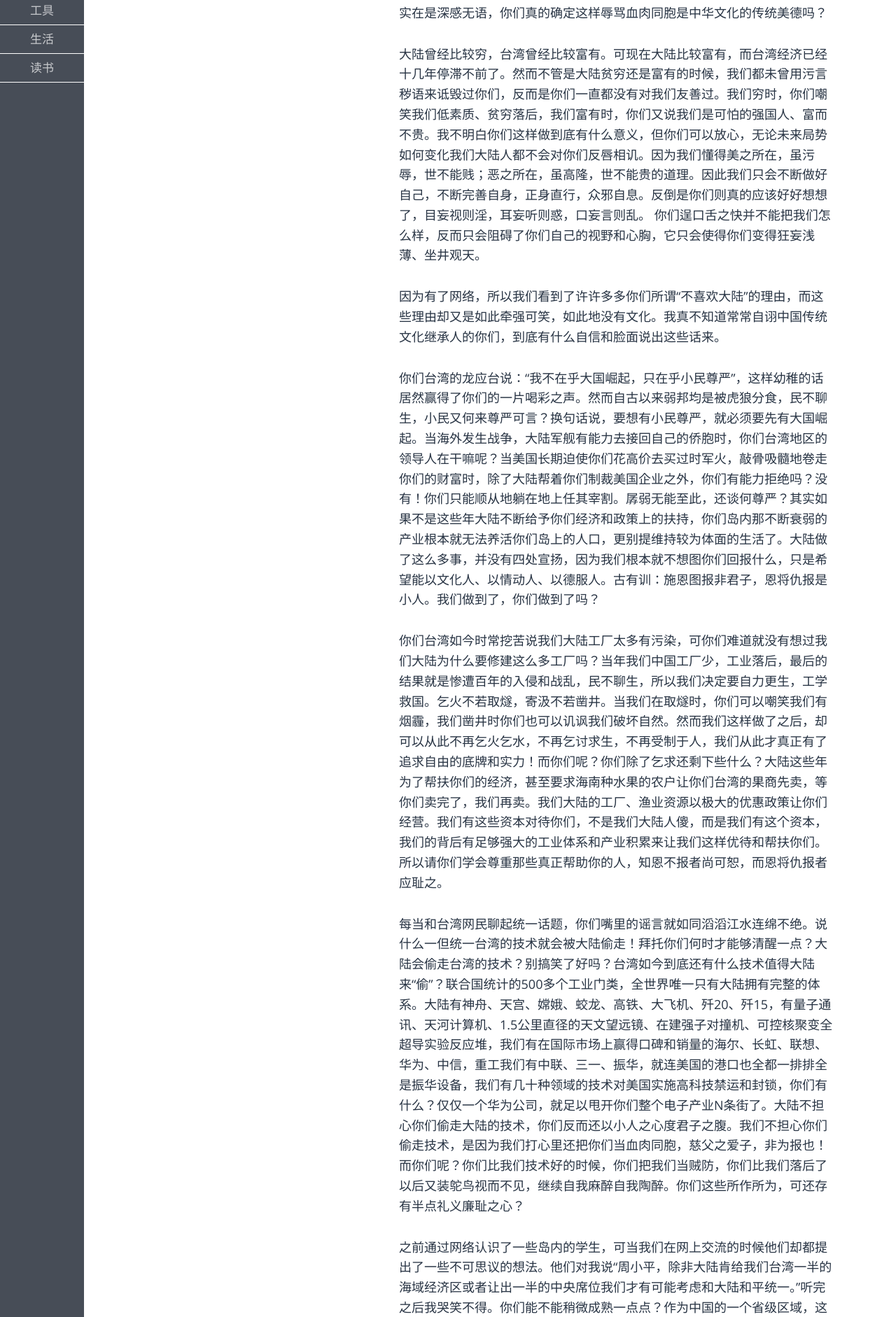
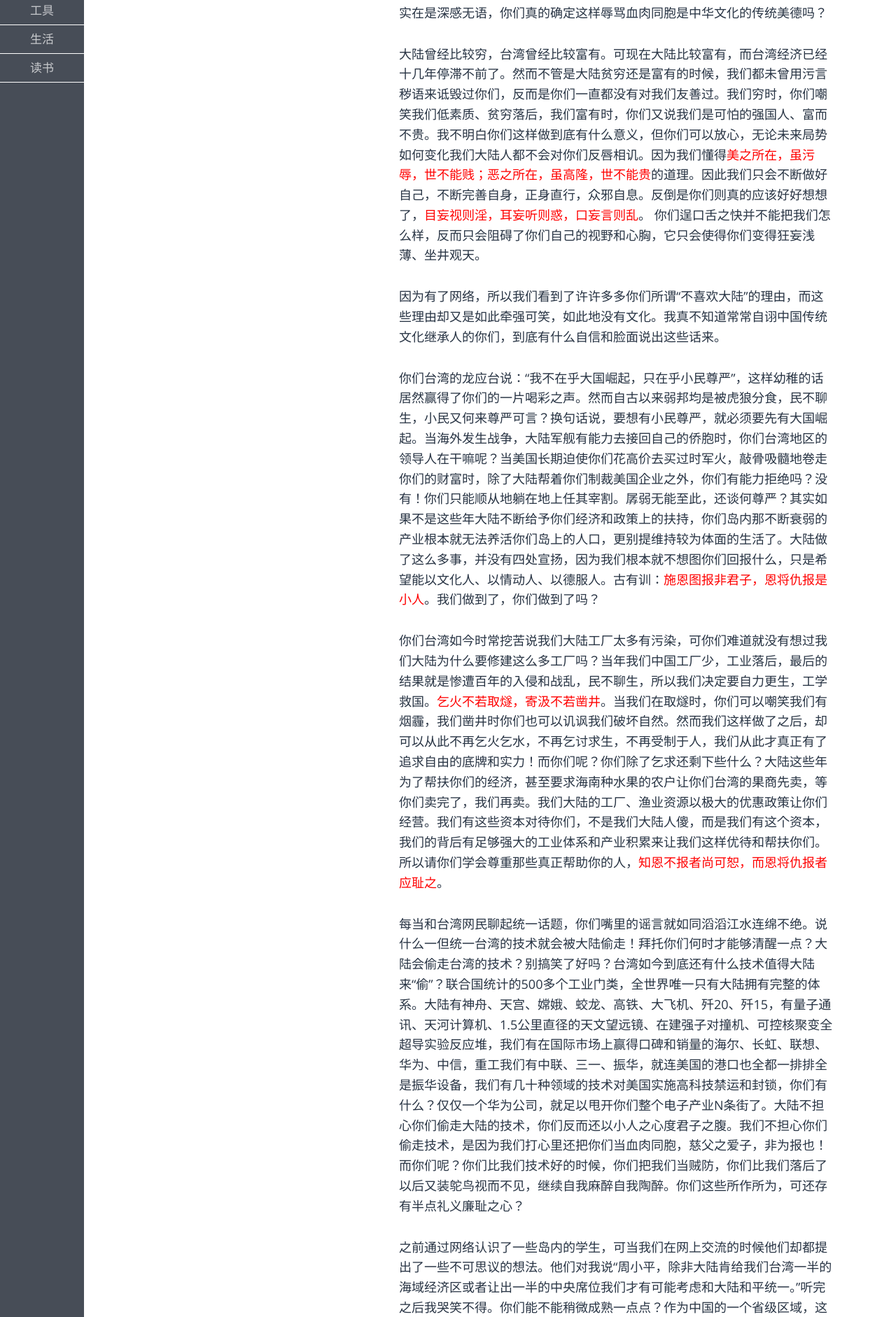
Before and after one commit to fzuo/baimafujinji, a Jekyll site: the page built from _posts/poem/2016-01-18-taiwan-zhou-letter.md, in a window 1280 px wide. Shown: the part 723-2605 px from the top of the page at 70% size. Built offline with Jekyll 4.4.1, drawn with Linux system fonts in a browser that asks for light colours; some web fonts are replaced; our own code applies the rules of GitHub Pages for plain Markdown files; some of the changed text lies outside the part shown.

Commit message:
Update 2016-01-18-taiwan-zhou-letter.md

```diff
--- a/_posts/poem/2016-01-18-taiwan-zhou-letter.md
+++ b/_posts/poem/2016-01-18-taiwan-zhou-letter.md
@@ -8,37 +8,38 @@ keywords: 台湾
 description: 周小平写给台湾的一封信
 ---
 
+
 与李议长和权会长交流甚欢，我们双方还约定了回访，计划展开更多交流活动。回国后我便有打算与台湾地区同胞展开一些类似的交流，但随后就有台湾的朋友告诉我说：“最好暂时不要到台湾来，”“如果你周小平来台湾立委的话，估计会有人组织绿营去包围大楼。”闻此言，再联想到此前国台办主任到台被泼油漆一事，我内心不禁哀伤，为何我们本是手足同胞，如今往来互信竟不如外人。事情怎么会变成这样？
 
 我不知道台湾的教材如何教育你们的，但大陆的教材从很早的时候就开始教育我们说：海的那一边是台湾同胞，我们血浓于水、骨肉相连，宝岛台湾风景优美，人杰地灵……所以我们对你们总是充满着友好的期待和幻想。直到有一天，当我们可以从校园网络登陆推特和FB之后，才惊讶地发现，你们居然称呼我们为：“蝗虫、垃圾、败类、强国暴民、低素质群体、地沟油一族、吃不起茶叶蛋、上厕所不关门等等等等…”在这样的一片污言诋毁声之中，你们居然还有脸说大陆人没文化没教养，而只有台湾才继承了中国优秀传统文化？对此，我实在是深感无语，你们真的确定这样辱骂血肉同胞是中华文化的传统美德吗？
 
-大陆曾经比较穷，台湾曾经比较富有。可现在大陆比较富有，而台湾经济已经十几年停滞不前了。然而不管是大陆贫穷还是富有的时候，我们都未曾用污言秽语来诋毁过你们，反而是你们一直都没有对我们友善过。我们穷时，你们嘲笑我们低素质、贫穷落后，我们富有时，你们又说我们是可怕的强国人、富而不贵。我不明白你们这样做到底有什么意义，但你们可以放心，无论未来局势如何变化我们大陆人都不会对你们反唇相讥。因为我们懂得美之所在，虽污辱，世不能贱；恶之所在，虽高隆，世不能贵的道理。因此我们只会不断做好自己，不断完善自身，正身直行，众邪自息。反倒是你们则真的应该好好想想了，目妄视则淫，耳妄听则惑，口妄言则乱。 你们逞口舌之快并不能把我们怎么样，反而只会阻碍了你们自己的视野和心胸，它只会使得你们变得狂妄浅薄、坐井观天。
+大陆曾经比较穷，台湾曾经比较富有。可现在大陆比较富有，而台湾经济已经十几年停滞不前了。然而不管是大陆贫穷还是富有的时候，我们都未曾用污言秽语来诋毁过你们，反而是你们一直都没有对我们友善过。我们穷时，你们嘲笑我们低素质、贫穷落后，我们富有时，你们又说我们是可怕的强国人、富而不贵。我不明白你们这样做到底有什么意义，但你们可以放心，无论未来局势如何变化我们大陆人都不会对你们反唇相讥。因为我们懂得<span style="color:red">美之所在，虽污辱，世不能贱；恶之所在，虽高隆，世不能贵</span>的道理。因此我们只会不断做好自己，不断完善自身，正身直行，众邪自息。反倒是你们则真的应该好好想想了，<span style="color:red">目妄视则淫，耳妄听则惑，口妄言则乱</span>。 你们逞口舌之快并不能把我们怎么样，反而只会阻碍了你们自己的视野和心胸，它只会使得你们变得狂妄浅薄、坐井观天。
 
 因为有了网络，所以我们看到了许许多多你们所谓“不喜欢大陆”的理由，而这些理由却又是如此牵强可笑，如此地没有文化。我真不知道常常自诩中国传统文化继承人的你们，到底有什么自信和脸面说出这些话来。
 
-你们台湾的龙应台说：“我不在乎大国崛起，只在乎小民尊严”，这样幼稚的话居然赢得了你们的一片喝彩之声。然而自古以来弱邦均是被虎狼分食，民不聊生，小民又何来尊严可言？换句话说，要想有小民尊严，就必须要先有大国崛起。当海外发生战争，大陆军舰有能力去接回自己的侨胞时，你们台湾地区的领导人在干嘛呢？当美国长期迫使你们花高价去买过时军火，敲骨吸髓地卷走你们的财富时，除了大陆帮着你们制裁美国企业之外，你们有能力拒绝吗？没有！你们只能顺从地躺在地上任其宰割。孱弱无能至此，还谈何尊严？其实如果不是这些年大陆不断给予你们经济和政策上的扶持，你们岛内那不断衰弱的产业根本就无法养活你们岛上的人口，更别提维持较为体面的生活了。大陆做了这么多事，并没有四处宣扬，因为我们根本就不想图你们回报什么，只是希望能以文化人、以情动人、以德服人。古有训：施恩图报非君子，恩将仇报是小人。我们做到了，你们做到了吗？
+你们台湾的龙应台说：“我不在乎大国崛起，只在乎小民尊严”，这样幼稚的话居然赢得了你们的一片喝彩之声。然而自古以来弱邦均是被虎狼分食，民不聊生，小民又何来尊严可言？换句话说，要想有小民尊严，就必须要先有大国崛起。当海外发生战争，大陆军舰有能力去接回自己的侨胞时，你们台湾地区的领导人在干嘛呢？当美国长期迫使你们花高价去买过时军火，敲骨吸髓地卷走你们的财富时，除了大陆帮着你们制裁美国企业之外，你们有能力拒绝吗？没有！你们只能顺从地躺在地上任其宰割。孱弱无能至此，还谈何尊严？其实如果不是这些年大陆不断给予你们经济和政策上的扶持，你们岛内那不断衰弱的产业根本就无法养活你们岛上的人口，更别提维持较为体面的生活了。大陆做了这么多事，并没有四处宣扬，因为我们根本就不想图你们回报什么，只是希望能以文化人、以情动人、以德服人。古有训：<span style="color:red">施恩图报非君子，恩将仇报是小人</span>。我们做到了，你们做到了吗？
 
-你们台湾如今时常挖苦说我们大陆工厂太多有污染，可你们难道就没有想过我们大陆为什么要修建这么多工厂吗？当年我们中国工厂少，工业落后，最后的结果就是惨遭百年的入侵和战乱，民不聊生，所以我们决定要自力更生，工学救国。乞火不若取燧，寄汲不若凿井。当我们在取燧时，你们可以嘲笑我们有烟霾，我们凿井时你们也可以讥讽我们破坏自然。然而我们这样做了之后，却可以从此不再乞火乞水，不再乞讨求生，不再受制于人，我们从此才真正有了追求自由的底牌和实力！而你们呢？你们除了乞求还剩下些什么？大陆这些年为了帮扶你们的经济，甚至要求海南种水果的农户让你们台湾的果商先卖，等你们卖完了，我们再卖。我们大陆的工厂、渔业资源以极大的优惠政策让你们经营。我们有这些资本对待你们，不是我们大陆人傻，而是我们有这个资本，我们的背后有足够强大的工业体系和产业积累来让我们这样优待和帮扶你们。所以请你们学会尊重那些真正帮助你的人，知恩不报者尚可恕，而恩将仇报者应耻之。
+你们台湾如今时常挖苦说我们大陆工厂太多有污染，可你们难道就没有想过我们大陆为什么要修建这么多工厂吗？当年我们中国工厂少，工业落后，最后的结果就是惨遭百年的入侵和战乱，民不聊生，所以我们决定要自力更生，工学救国。<span style="color:red">乞火不若取燧，寄汲不若凿井</span>。当我们在取燧时，你们可以嘲笑我们有烟霾，我们凿井时你们也可以讥讽我们破坏自然。然而我们这样做了之后，却可以从此不再乞火乞水，不再乞讨求生，不再受制于人，我们从此才真正有了追求自由的底牌和实力！而你们呢？你们除了乞求还剩下些什么？大陆这些年为了帮扶你们的经济，甚至要求海南种水果的农户让你们台湾的果商先卖，等你们卖完了，我们再卖。我们大陆的工厂、渔业资源以极大的优惠政策让你们经营。我们有这些资本对待你们，不是我们大陆人傻，而是我们有这个资本，我们的背后有足够强大的工业体系和产业积累来让我们这样优待和帮扶你们。所以请你们学会尊重那些真正帮助你的人，<span style="color:red">知恩不报者尚可恕，而恩将仇报者应耻之</span>。
 
 每当和台湾网民聊起统一话题，你们嘴里的谣言就如同滔滔江水连绵不绝。说什么一但统一台湾的技术就会被大陆偷走！拜托你们何时才能够清醒一点？大陆会偷走台湾的技术？别搞笑了好吗？台湾如今到底还有什么技术值得大陆来“偷”？联合国统计的500多个工业门类，全世界唯一只有大陆拥有完整的体系。大陆有神舟、天宫、嫦娥、蛟龙、高铁、大飞机、歼20、歼15，有量子通讯、天河计算机、1.5公里直径的天文望远镜、在建强子对撞机、可控核聚变全超导实验反应堆，我们有在国际市场上赢得口碑和销量的海尔、长虹、联想、华为、中信，重工我们有中联、三一、振华，就连美国的港口也全都一排排全是振华设备，我们有几十种领域的技术对美国实施高科技禁运和封锁，你们有什么？仅仅一个华为公司，就足以甩开你们整个电子产业N条街了。大陆不担心你们偷走大陆的技术，你们反而还以小人之心度君子之腹。我们不担心你们偷走技术，是因为我们打心里还把你们当血肉同胞，慈父之爱子，非为报也！而你们呢？你们比我们技术好的时候，你们把我们当贼防，你们比我们落后了以后又装鸵鸟视而不见，继续自我麻醉自我陶醉。你们这些所作所为，可还存有半点礼义廉耻之心？
 
-之前通过网络认识了一些岛内的学生，可当我们在网上交流的时候他们却都提出了一些不可思议的想法。他们对我说“周小平，除非大陆肯给我们台湾一半的海域经济区或者让出一半的中央席位我们才有可能考虑和大陆和平统一。”听完之后我哭笑不得。你们能不能稍微成熟一点点？作为中国的一个省级区域，这些年来中国其它哪个省的发展不如你们快？你们的综合实力又能比得过哪个省？连京津冀、江沪浙、两湖两广都不敢说自己要占中国一半的海域经济区或者一半的中央席位，你们又凭什么呢？荣耀和付出往往是对等的，权力和实力也往往是相匹配的。待西施毛嫱而为配，则终身不家矣。你们到现在都搞不清楚现实情况，还来谈什么条件呢？
+之前通过网络认识了一些岛内的学生，可当我们在网上交流的时候他们却都提出了一些不可思议的想法。他们对我说“周小平，除非大陆肯给我们台湾一半的海域经济区或者让出一半的中央席位我们才有可能考虑和大陆和平统一。”听完之后我哭笑不得。你们能不能稍微成熟一点点？作为中国的一个省级区域，这些年来中国其它哪个省的发展不如你们快？你们的综合实力又能比得过哪个省？连京津冀、江沪浙、两湖两广都不敢说自己要占中国一半的海域经济区或者一半的中央席位，你们又凭什么呢？荣耀和付出往往是对等的，权力和实力也往往是相匹配的。<span style="color:red">待西施毛嫱而为配，则终身不家矣</span>。你们到现在都搞不清楚现实情况，还来谈什么条件呢？
 
 你们总自夸说台湾的文化、制度都比大陆好，所以应该台湾统一大陆，而不是大陆统一台湾。可是一屋不扫何以扫天下，大陆还是穷得喝不起可乐的时候，你们就已经是亚洲四小龙了。而今呢？自岛内开党禁迄今近二十年了，你们快速从亚洲四小龙跌落为亚洲四小虫，经济一蹶不振，十几年未有寸进，全靠大陆无私支持方才勉强苟延至今。你们把自己小小的一个岛内都治理成今天这个惨状，我们怎敢把十三亿人的身家性命以及更复杂的960万平方公里土地交给你们去治理？也真亏得你们能把这种大言不惭的话说出口。古人云，修身养性齐家治国平天下，你们做到了哪一点？你们何德何能？你们可有半点证据能证明台湾的模式比大陆好？恐怕没有吧。
 
 台湾发生了食品塑化剂事件，大陆对此的报道全是客观的，希望台湾能加强监管，造福百姓。而大陆出现了三聚氰胺事件，你们的媒体却只是百般嘲笑挖苦讽刺，说大陆人都喝毒奶粉喝傻了。为了证明大陆人素质比你们低贱，你们报道说大陆游客的小孩站在桌子上撒尿并配以视频作证，然而后来根据网民查证，站在桌子上撒尿的小孩恰恰是你们台湾人，而站出来劝阻的反而才是大陆游客。你们如此嘴贱，哪还有一点仁义礼智信的影子？为了贬低大陆，柯文哲竟然说大陆人上厕所不关门！还有教授说大陆人吃不起茶叶蛋，吃不起方便面！
 
-或许，我们曾经是有过上厕所不关门的时候，是有过吃不起茶叶蛋和方便面的时候。然而那都是我们中国大陆从废墟中站起来，一穷二白搞建设的时候。古人云宁欺白须公，莫欺少年穷，终须有日龙穿凤，唔信一世裤穿窿。若是你们真的有道德，有教养，那么在面对自己贫穷的同胞时，就应该施以爱心和援手，而不是不断地嘲笑和挖苦。不学问，无正义，以富利为隆，是俗人者也。而我们大陆虽然曾经穷过，但我们一直埋头努力建设自己的国家，几十年来我们成为了这个世界上经济增长最快的国家，老百姓脱离贫困人口数量最多的国家，人均寿命增长最快的国家，没有之一。我们穷则独善其身，富则达济天下。过去贫穷时我们没有穷兵黩武地勒索你们，也没有愤怒地朝你们发泄过什么。现在我们富有了，也不并不计较你们的口舌贱毒，长期默默地给予你们政治和经济上的支持。我们做到了中国传统文化当中最精华的部分，试问你们做到了吗？
+或许，我们曾经是有过上厕所不关门的时候，是有过吃不起茶叶蛋和方便面的时候。然而那都是我们中国大陆从废墟中站起来，一穷二白搞建设的时候。古人云宁欺白须公，莫欺少年穷，终须有日龙穿凤，唔信一世裤穿窿。若是你们真的有道德，有教养，那么在面对自己贫穷的同胞时，就应该施以爱心和援手，而不是不断地嘲笑和挖苦。不学问，无正义，以富利为隆，是俗人者也。而我们大陆虽然曾经穷过，但我们一直埋头努力建设自己的国家，几十年来我们成为了这个世界上经济增长最快的国家，老百姓脱离贫困人口数量最多的国家，人均寿命增长最快的国家，没有之一。我们<span style="color:red">穷则独善其身，富则达济天下</span>。过去贫穷时我们没有穷兵黩武地勒索你们，也没有愤怒地朝你们发泄过什么。现在我们富有了，也不并不计较你们的口舌贱毒，长期默默地给予你们政治和经济上的支持。我们做到了中国传统文化当中最精华的部分，试问你们做到了吗？
 
 你们说做人要有骨气、要能不畏强权。可事实上你们又做到了吗？中日钓鱼岛之争，日本扛不住大陆的压力节节败退，然后突然把钓鱼岛的一块渔业区单方面“划给”台湾使用。这就是典型地拿台湾来当盾牌挡刀子。结果你们岛内的地区政府却毫无廉耻地接受了这个“划给”，然后乐颠颠地去捕鱼，挡在了大陆和日本之间。而后大陆顾及台湾的颜面和两岸同胞的感情，没有进一步追击日本。试问到底是什么让你们变得如此低眉顺眼侍日寇？到底是什么让你们屡屡做出这种亲者痛仇者快的蠢事？你们一错再错，你们一蠢再蠢，却还自吹自擂说自己“不畏强权”。你们错把虎狼当父母，鼠目寸光，却还自诩自己能独立思考，天天高呼“反洗脑”。我真心建议你们去做个全身CT，看看骨质是否早已酥松，再看看脑沟回是否还在。
 
-蔡英文上台，上台前她大肆鼓吹民粹主义，她的那些支持者反火电、反水电、反核电、反服贸、反统一、反中国文化，甚至她的支持者居然在现场打出了“反对污染，用爱发电”的牌子，然后赢得了广泛的赞誉。但很抱歉这些只能证明她要么是个傻子，要么就是在骗你们。因为用爱是发不了电的，台湾经济也离不开大陆的贸易支持。她即没有能力去中国化，也没有能力摆脱美日对台的控制和敲骨吸髓般的勒索。我不知道你们为何如此支持这样的人选，为何如此迷醉这样的参政方式。难道几场煽情的演讲就可以变成治国之道吗？行一棋不足以见智，弹一弦不足以见悲。一个没有经过几十年政治从下到上历练的人，怎么可能带给你们一个光明的未来？
+蔡英文上台，上台前她大肆鼓吹民粹主义，她的那些支持者反火电、反水电、反核电、反服贸、反统一、反中国文化，甚至她的支持者居然在现场打出了“反对污染，用爱发电”的牌子，然后赢得了广泛的赞誉。但很抱歉这些只能证明她要么是个傻子，要么就是在骗你们。因为用爱是发不了电的，台湾经济也离不开大陆的贸易支持。她即没有能力去中国化，也没有能力摆脱美日对台的控制和敲骨吸髓般的勒索。我不知道你们为何如此支持这样的人选，为何如此迷醉这样的参政方式。难道几场煽情的演讲就可以变成治国之道吗？<span style="color:red">行一棋不足以见智，弹一弦不足以见悲</span>。一个没有经过几十年政治从下到上历练的人，怎么可能带给你们一个光明的未来？
 
-记得曾经看过一个台湾人讥讽大陆的段子，说大陆人破坏中国传统文化，比如字体简化。他说：“汉字简化后，親（亲）亲不见，產（产）产不生，鄉（乡）乡无郎，愛（爱）爱无心，備（备）备无人，厰（厂）厂空空，麵（面）面无麦，進（进）进不佳，衛（卫）卫无行…”并试图以此证明大陆人没有文化，乱改字体。然而这只不过是你们弄巧成拙，自欺欺人的小聪明罢了，毫无意义。如果按照这种小聪明的逻辑，大陆完全也可以反唇相讥说：“汉字简化后，党内无黑，团中有才，国含宝玉，爱因友存，美还是美，善还是善，虽丑无鬼，只不过台无吉，湾无言。穷不躬，权不佳，车不行田，坚不称臣。无鹿亦能丽，无巫亦能灵，无水亦能灭，无火亦能劳，无曲亦能礼，无手亦能击。办事左右不辛苦，垦荒何必靠豺狼。”有大略者不可责以捷巧，有小智者不可任以大功。
+记得曾经看过一个台湾人讥讽大陆的段子，说大陆人破坏中国传统文化，比如字体简化。他说：“汉字简化后，親（亲）亲不见，產（产）产不生，鄉（乡）乡无郎，愛（爱）爱无心，備（备）备无人，厰（厂）厂空空，麵（面）面无麦，進（进）进不佳，衛（卫）卫无行…”并试图以此证明大陆人没有文化，乱改字体。然而这只不过是你们弄巧成拙，自欺欺人的小聪明罢了，毫无意义。如果按照这种小聪明的逻辑，大陆完全也可以反唇相讥说：“汉字简化后，党内无黑，团中有才，国含宝玉，爱因友存，美还是美，善还是善，虽丑无鬼，只不过台无吉，湾无言。穷不躬，权不佳，车不行田，坚不称臣。无鹿亦能丽，无巫亦能灵，无水亦能灭，无火亦能劳，无曲亦能礼，无手亦能击。办事左右不辛苦，垦荒何必靠豺狼。”<span style="color:red">有大略者不可责以捷巧，有小智者不可任以大功</span>。
 
-一方面你们说大陆人素质低，然而电信诈骗以台湾地区为最！台湾郭冠英曾在网上说目前台湾有近十万人以职业电信诈骗大陆人为生，大陆人并没有因此大肆漫骂台湾人。而假设大陆有十万人以职业诈骗台湾人为生的话，大陆人会被台湾骂成什么样？窥一斑而知见全豹，陆台两岸的人民谁更具备德才与心胸？谁在践行大足以容众，德足以怀远的传统美德？又是谁在小人常戚戚？
+一方面你们说大陆人素质低，然而电信诈骗以台湾地区为最！台湾郭冠英曾在网上说目前台湾有近十万人以职业电信诈骗大陆人为生，大陆人并没有因此大肆漫骂台湾人。而假设大陆有十万人以职业诈骗台湾人为生的话，大陆人会被台湾骂成什么样？窥一斑而知见全豹，陆台两岸的人民谁更具备德才与心胸？谁在践行<span style="color:red">大足以容众，德足以怀远</span>的传统美德？又是谁在小人常戚戚？
 
-诚然，也许我们大陆在大的发展方向上做得足够好，但在某些细节上做得还不是那么好。我去韩国出访时，就多次感受到韩国人的礼仪的确比我们做得好，台湾人的礼仪也更为细致，我们大陆在这些方面做得的确还不够。但是我们大陆当下所追求的是一个全中华民族的伟大复兴，是重建天朝上国的无上荣耀，是恢复万邦来朝的鼎盛辉煌。我们要把500多个工业门类的技术全部做到世界最顶尖级，我们要用一带一路挑战美国独家垄断的海上贸易霸权，我们要猛点科技树用新材料、量子通讯、生物技术、可控核聚变以及量子物理研究来引领下一轮是世界文明竞争，我们要挖掘中国传统文化宝库当中的的丰富营养，并尝试用它来解决整个世界面临的新问题。我们的任务如此之重，国情如此之复杂，因此我们必然会在某些领域里出现一些问题，某些细节上我们也必然会存在暂时的不足之处。然而逐鹿者，不顾兔也，这种心境，也许你们永远不会懂。
+诚然，也许我们大陆在大的发展方向上做得足够好，但在某些细节上做得还不是那么好。我去韩国出访时，就多次感受到韩国人的礼仪的确比我们做得好，台湾人的礼仪也更为细致，我们大陆在这些方面做得的确还不够。但是我们大陆当下所追求的是一个全中华民族的伟大复兴，是重建天朝上国的无上荣耀，是恢复万邦来朝的鼎盛辉煌。我们要把500多个工业门类的技术全部做到世界最顶尖级，我们要用一带一路挑战美国独家垄断的海上贸易霸权，我们要猛点科技树用新材料、量子通讯、生物技术、可控核聚变以及量子物理研究来引领下一轮是世界文明竞争，我们要挖掘中国传统文化宝库当中的的丰富营养，并尝试用它来解决整个世界面临的新问题。我们的任务如此之重，国情如此之复杂，因此我们必然会在某些领域里出现一些问题，某些细节上我们也必然会存在暂时的不足之处。然而<span style="color:red">逐鹿者，不顾兔也</span>，这种心境，也许你们永远不会懂。
 
 有时真相往往是残酷的，你们不要以为大陆似乎整天都在求着台湾和平统一似的。我们对你们的所有妥协和让步，只不过是因为你们现在从军事政治上彻底受制于美日，从文化和教材上被美日控制和洗脑，使得你们沦为了美日从地缘以及政治文化上制约中国大陆的一个筹码，你们扮演着即让大陆难受又令祖上蒙羞的不堪角色，所以出于中华民族继承者的身份，我们才不得已不断出面替你们收拾局面而已。如果你们真的一意孤行，继续与我们背道而驰渐行渐远的话，那么最终失去最佳和平统一时机，失去发展和未来的也只能是你们自己。
 
@@ -47,5 +48,3 @@ description: 周小平写给台湾的一封信
 忠言逆耳利于行，良药苦口利于病，言尽于此。
 
 > 周小平，2016年1月17日，于陕西
-
-<span style="color:red">**（本文完）**</span>
```
